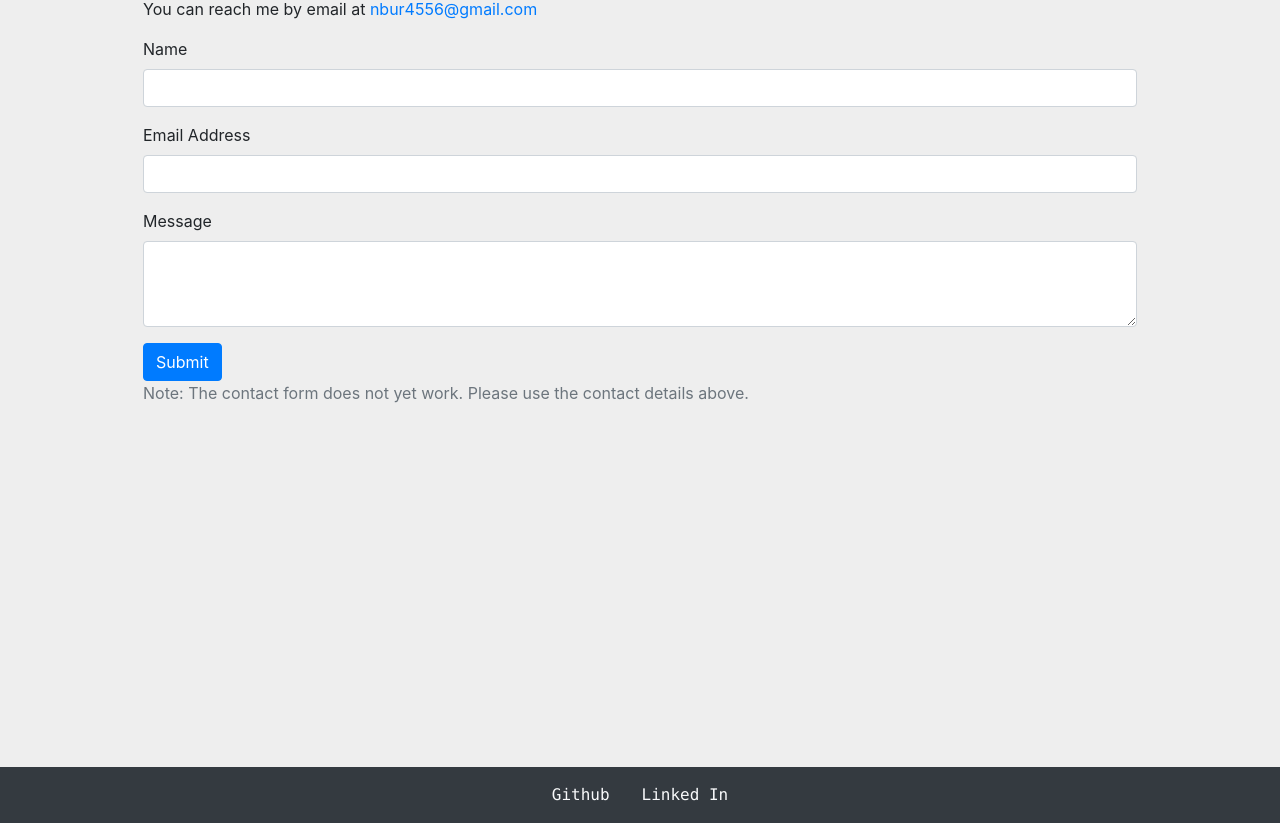
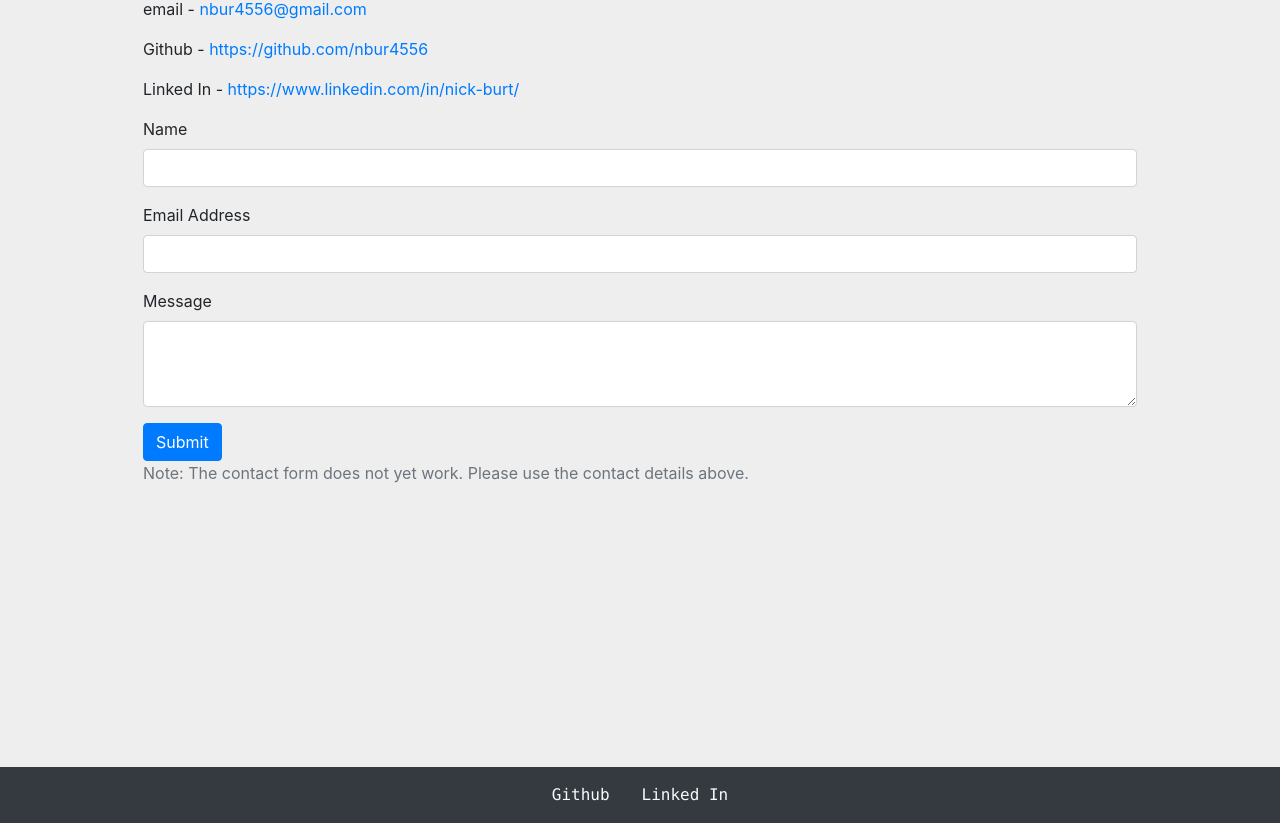
Before and after one commit to nbur4556/responsive-portfolio, a plain HTML site: page contact.html in a window 1280 px wide. Shown: the part 121-944 px from the top of the page. Drawn offline with nearby package versions, Linux system fonts and the light colour scheme.

Commit message:
included linked in and github on contact page

```diff
--- a/contact.html
+++ b/contact.html
@@ -35,7 +35,10 @@
 
             <!-- Contact Details -->
             <section>
-                <p>You can reach me by email at <a href="mailto: nbur45556@gmail.com">nbur4556@gmail.com</a></p>
+                <p>email - <a href="mailto: nbur45556@gmail.com">nbur4556@gmail.com</a></p>
+                <p>Github - <a href="https://github.com/nbur4556">https://github.com/nbur4556</a></p>
+                <p>Linked In - <a
+                        href="https://www.linkedin.com/in/nick-burt/">https://www.linkedin.com/in/nick-burt/</a></p>
             </section>
 
             <!-- Contact Form -->
```
